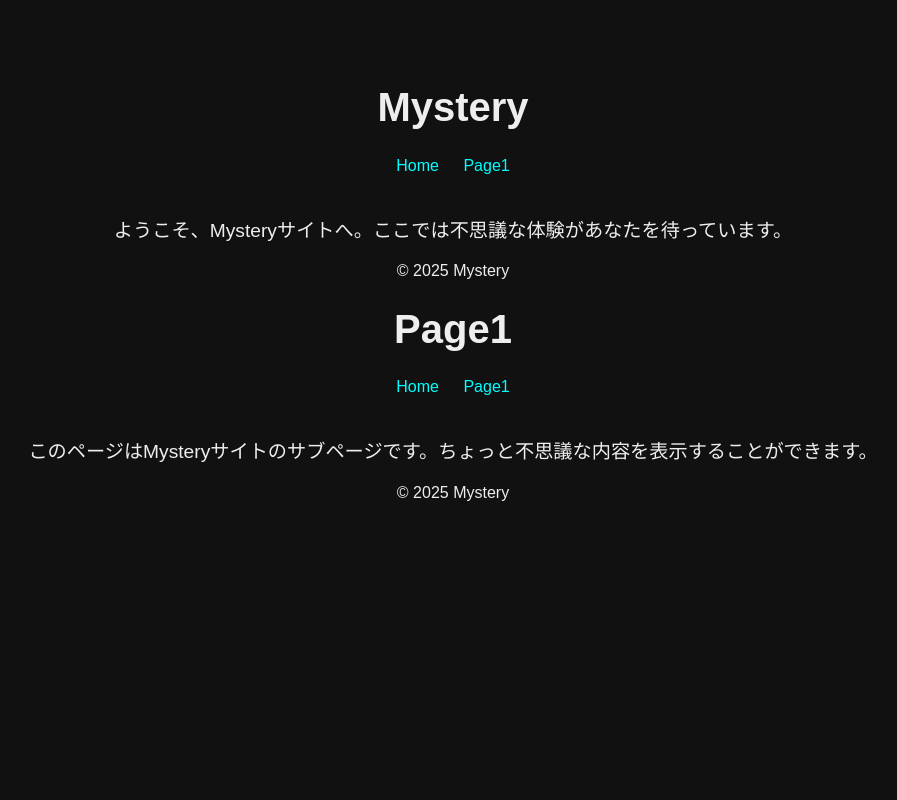
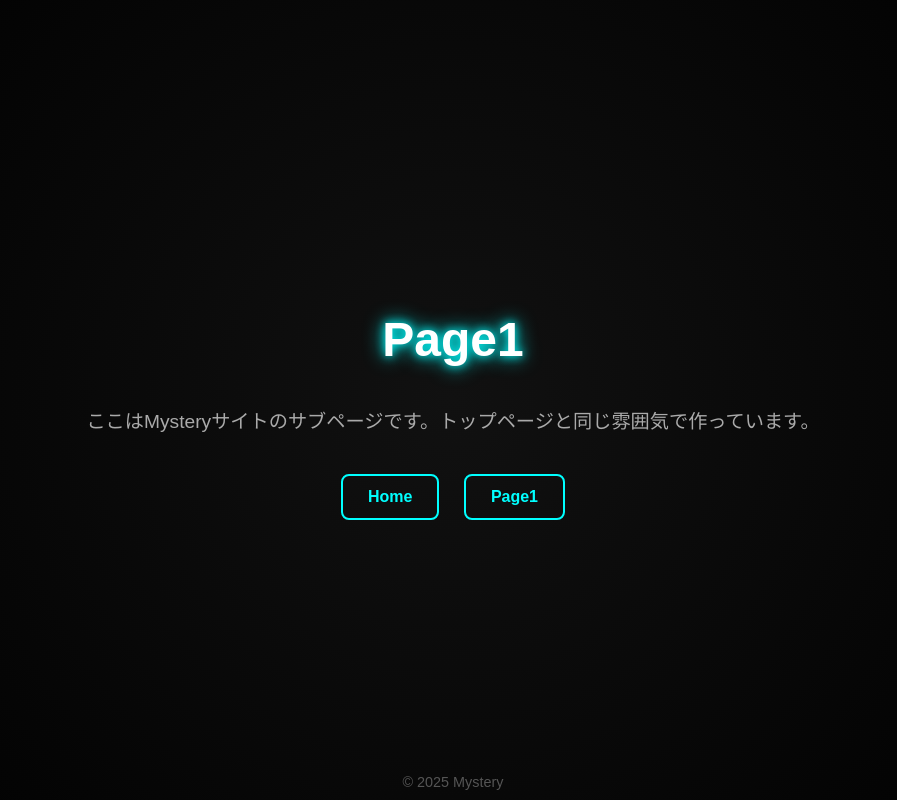
Before and after one commit to tcfk4ensrs-afk/Mystery, a plain HTML site: page page1.html in a window 1280 px wide. Shown: the whole page, without its empty margins (187-1084 px from the left). Drawn offline with Linux system fonts and the light colour scheme.

Commit message:
Enhance styling and content structure in page1.html
Updated styles for better visual appeal and layout. Modified content structure for clarity.

```diff
--- a/page1.html
+++ b/page1.html
@@ -1,59 +1,66 @@
-<!-- index.html (トップページ) --><!DOCTYPE html><html lang="ja">
-<head>
-  <meta charset="UTF-8">
-  <meta name="viewport" content="width=device-width, initial-scale=1.0">
-  <title>Mystery</title>
-  <link rel="stylesheet" href="style.css">
-  <style>
-    body { font-family: 'Arial', sans-serif; background: #111; color: #eee; text-align: center; padding: 50px; }
-    a { color: #0ff; text-decoration: none; margin: 0 10px; }
-    header { margin-bottom: 40px; }
-    h1 { font-size: 3em; }
-    main { font-size: 1.2em; }
-  </style>
-</head>
-<body>
-  <header>
-    <h1>Mystery</h1>
-    <nav>
-      <a href="/">Home</a>
-      <a href="/page1.html">Page1</a>
-    </nav>
-  </header>
-  <main>
-    <p>ようこそ、Mysteryサイトへ。ここでは不思議な体験があなたを待っています。</p>
-  </main>
-  <footer>
-    <p>&copy; 2025 Mystery</p>
-  </footer>
-</body>
-</html><!-- page1.html (サブページ) --><!DOCTYPE html><html lang="ja">
+<!DOCTYPE html><html lang="ja">
 <head>
   <meta charset="UTF-8">
   <meta name="viewport" content="width=device-width, initial-scale=1.0">
   <title>Page1 - Mystery</title>
-  <link rel="stylesheet" href="style.css">
   <style>
-    body { font-family: 'Arial', sans-serif; background: #111; color: #eee; text-align: center; padding: 50px; }
-    a { color: #0ff; text-decoration: none; margin: 0 10px; }
-    header { margin-bottom: 40px; }
-    h1 { font-size: 2.5em; }
-    main { font-size: 1.2em; }
+    body {
+      margin: 0;
+      font-family: 'Arial', sans-serif;
+      background: radial-gradient(circle at center, #111 0%, #000 100%);
+      color: #fff;
+      text-align: center;
+      min-height: 100vh;
+      display: flex;
+      flex-direction: column;
+      justify-content: center;
+      align-items: center;
+    }h1 {
+  font-size: 3em;
+  margin-bottom: 20px;
+  text-shadow: 0 0 10px #0ff, 0 0 20px #0ff;
+}
+
+p {
+  font-size: 1.2em;
+  margin-bottom: 40px;
+  color: #aaa;
+}
+
+a {
+  display: inline-block;
+  padding: 12px 25px;
+  margin: 0 10px;
+  color: #0ff;
+  text-decoration: none;
+  border: 2px solid #0ff;
+  border-radius: 8px;
+  transition: 0.3s;
+  font-weight: bold;
+  box-shadow: 0 0 10px #0ff50;
+}
+
+a:hover {
+  background-color: #0ff1;
+  box-shadow: 0 0 20px #0ff;
+}
+
+footer {
+  position: absolute;
+  bottom: 10px;
+  font-size: 0.9em;
+  color: #555;
+}
+
   </style>
 </head>
 <body>
-  <header>
-    <h1>Page1</h1>
-    <nav>
-      <a href="/">Home</a>
-      <a href="/page1.html">Page1</a>
-    </nav>
-  </header>
-  <main>
-    <p>このページはMysteryサイトのサブページです。ちょっと不思議な内容を表示することができます。</p>
-  </main>
-  <footer>
-    <p>&copy; 2025 Mystery</p>
-  </footer>
+  <h1>Page1</h1>
+  <p>ここはMysteryサイトのサブページです。トップページと同じ雰囲気で作っています。</p>
+  <nav>
+    <a href="/">Home</a>
+    <a href="/page1.html">Page1</a>
+  </nav>
+  <footer>&copy; 2025 Mystery</footer>
 </body>
 </html>
```
